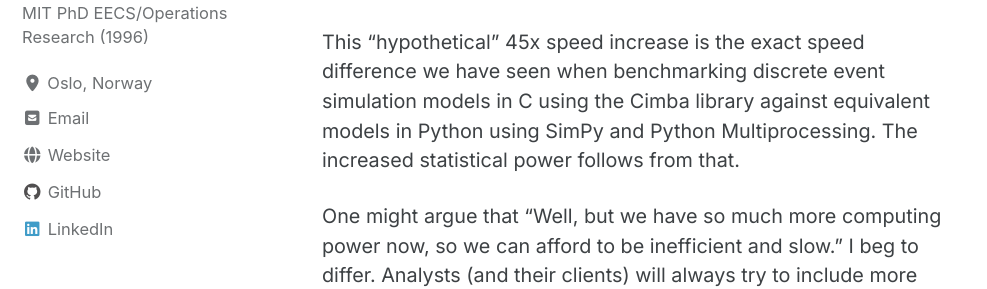
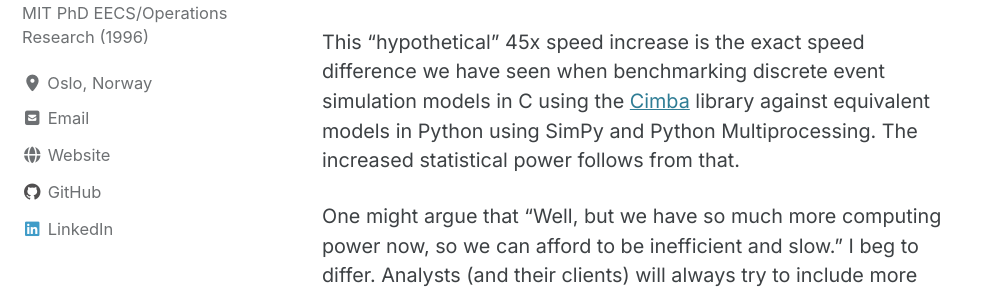
Before and after one commit to ambonvik/ambonvik.github.io, a Jekyll site: the page built from _posts/2026-02-25-speed-is-power.markdown, in a window 1280 px wide and 900 px high, scrolled down 5821 px. Shown: the part 230-519 px from the top of the window, without its empty margins (0-987 px from the left). Built offline with Jekyll 4.4.1, drawn with Linux system fonts in a browser that asks for light colours; cached includes are drawn as plain includes; comment, search, counter and statistics services are not loaded; part of the change alters nothing that is shown.

Commit message:
Added link

```diff
--- a/_posts/2026-02-25-speed-is-power.markdown
+++ b/_posts/2026-02-25-speed-is-power.markdown
@@ -126,7 +126,7 @@ a high-powered magnifying glass. The improved speed translates directly into hig
 statistical power and higher analytical resolution.
 
 This "hypothetical" 45x speed increase is the exact speed difference we have seen when
-benchmarking discrete event simulation models in C using the Cimba library against
+benchmarking discrete event simulation models in C using the [Cimba](https://github.com/ambonvik/cimba) library against
 equivalent models in Python using SimPy and Python Multiprocessing. The increased
 statistical power follows from that.
 
```
